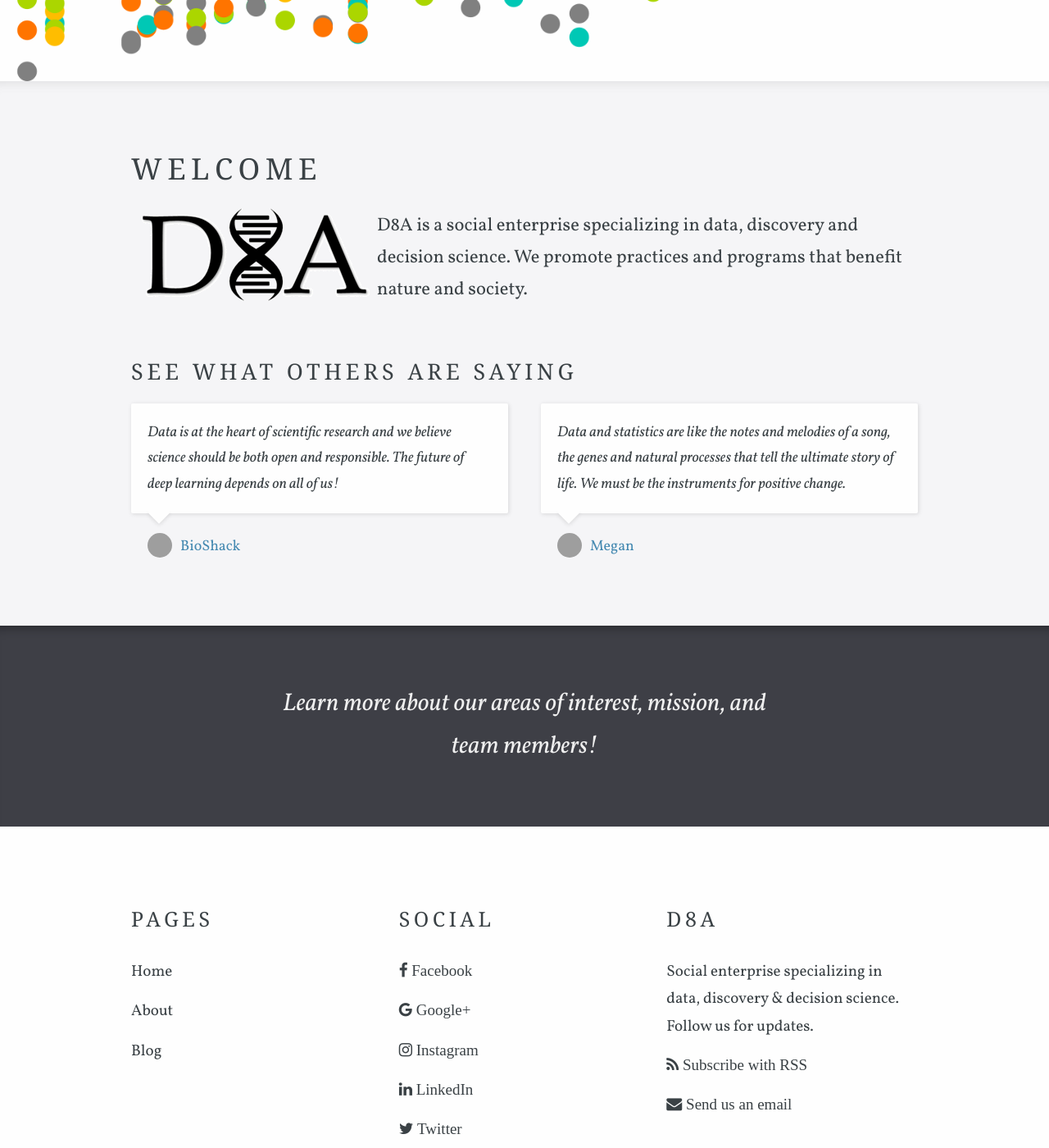
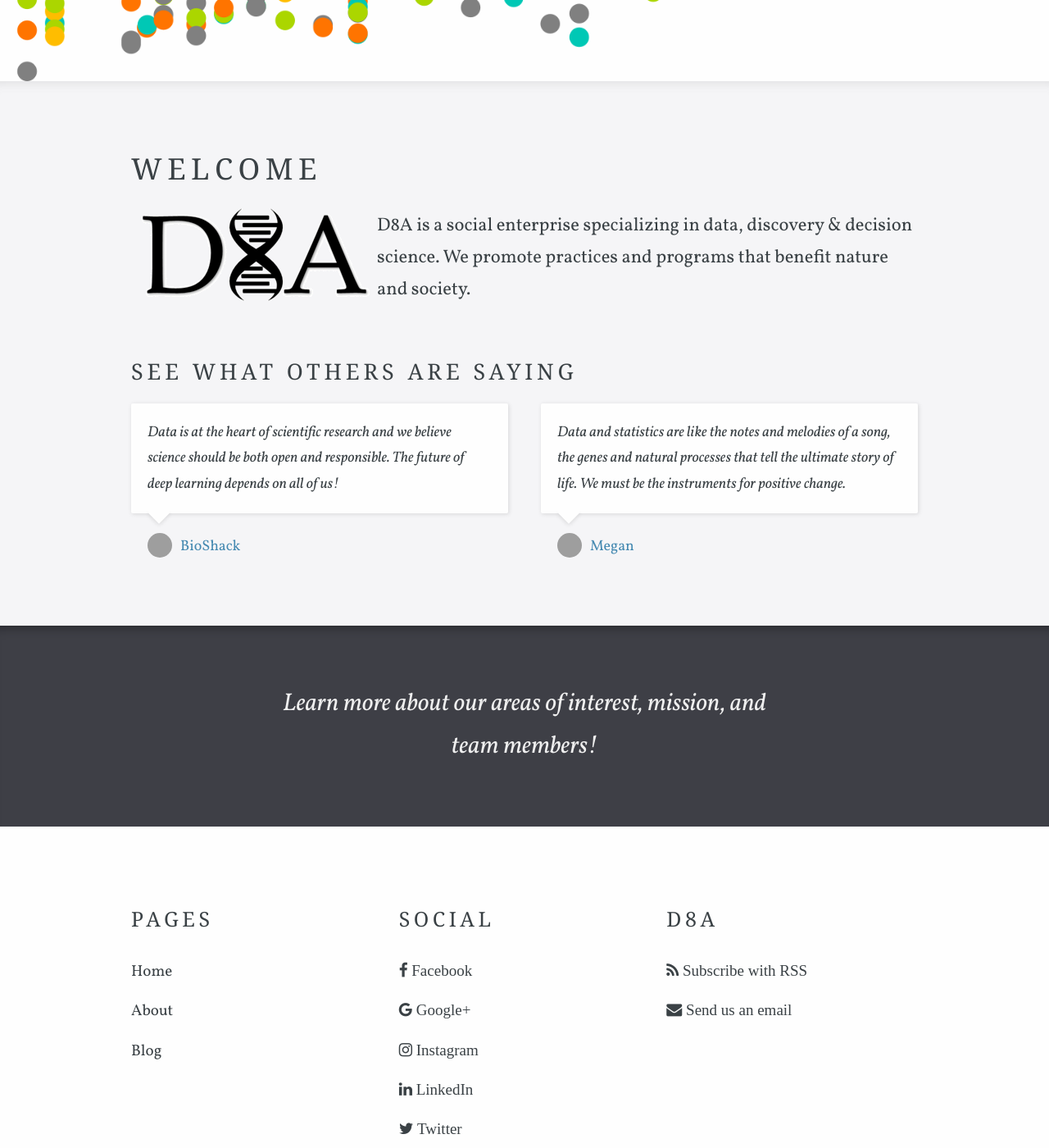
Before and after one commit to bioshack/d8a, a Jekyll site: the page built from index.html, in a window 1280 px wide and 1400 px high, scrolled down 321 px. Shown: the whole window at 82% size. Built offline with Jekyll 4.4.1, drawn with Linux system fonts in a browser that asks for light colours; some web fonts are replaced; grey boxes are pictures that could not be loaded.

Commit message:
Edit summary

```diff
--- a/_config.yml
+++ b/_config.yml
@@ -34,7 +34,6 @@ social:
     link: https://www.youtube.com/d8aorg
     icon: youtube
 
-summary: Social enterprise specializing in data, discovery & decision science. Follow us for updates.
 email: info@d8a.org
 founded: 2016
 github_repo: "https://github.com/d8aorg/d8aorg.github.io"
--- a/index.html
+++ b/index.html
@@ -10,7 +10,7 @@ large_header: false
 
   <img src="/images/d8a.png" align="left">
 
-	<p>D8A is a social enterprise specializing in data, discovery and decision science. We promote practices and programs that benefit nature and society.</p>
+	<p>D8A is a social enterprise specializing in data, discovery & decision science. We promote practices and programs that benefit nature and society.</p>
 
 	<h3>See what others are saying</h3>
 </div>
```
